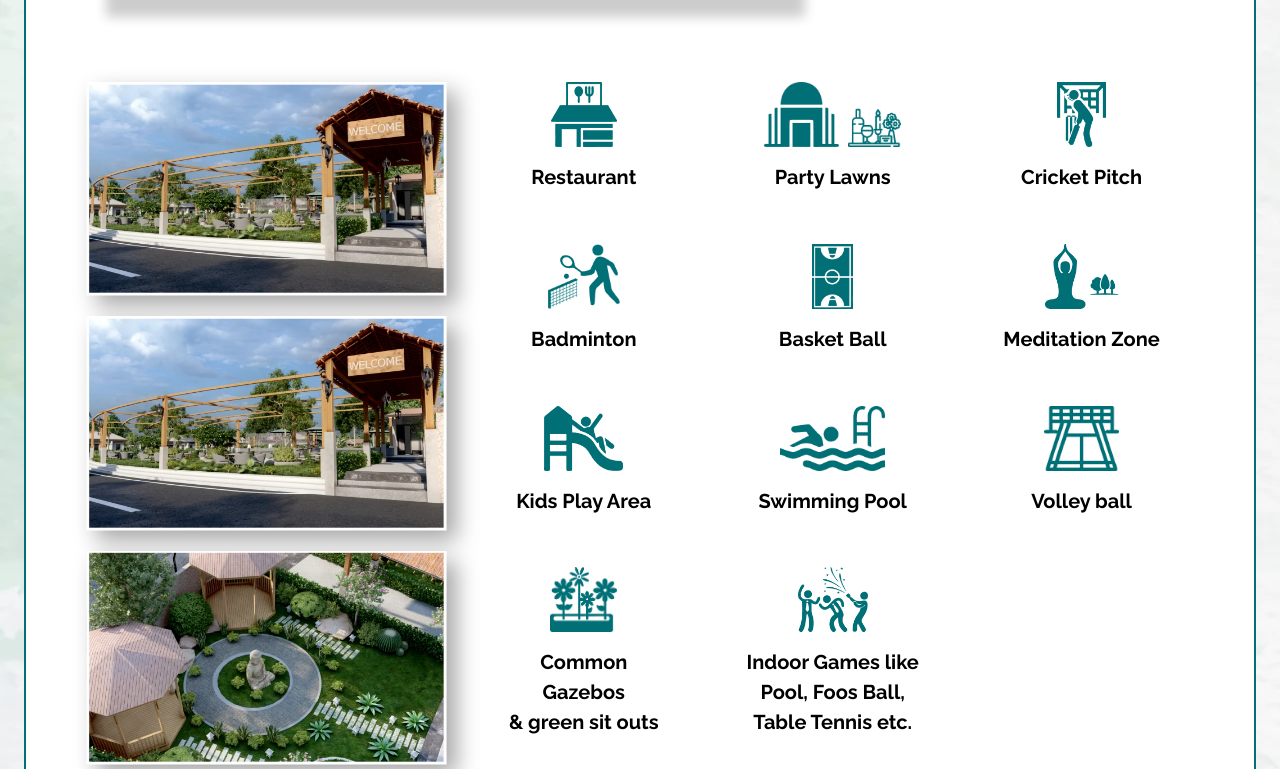
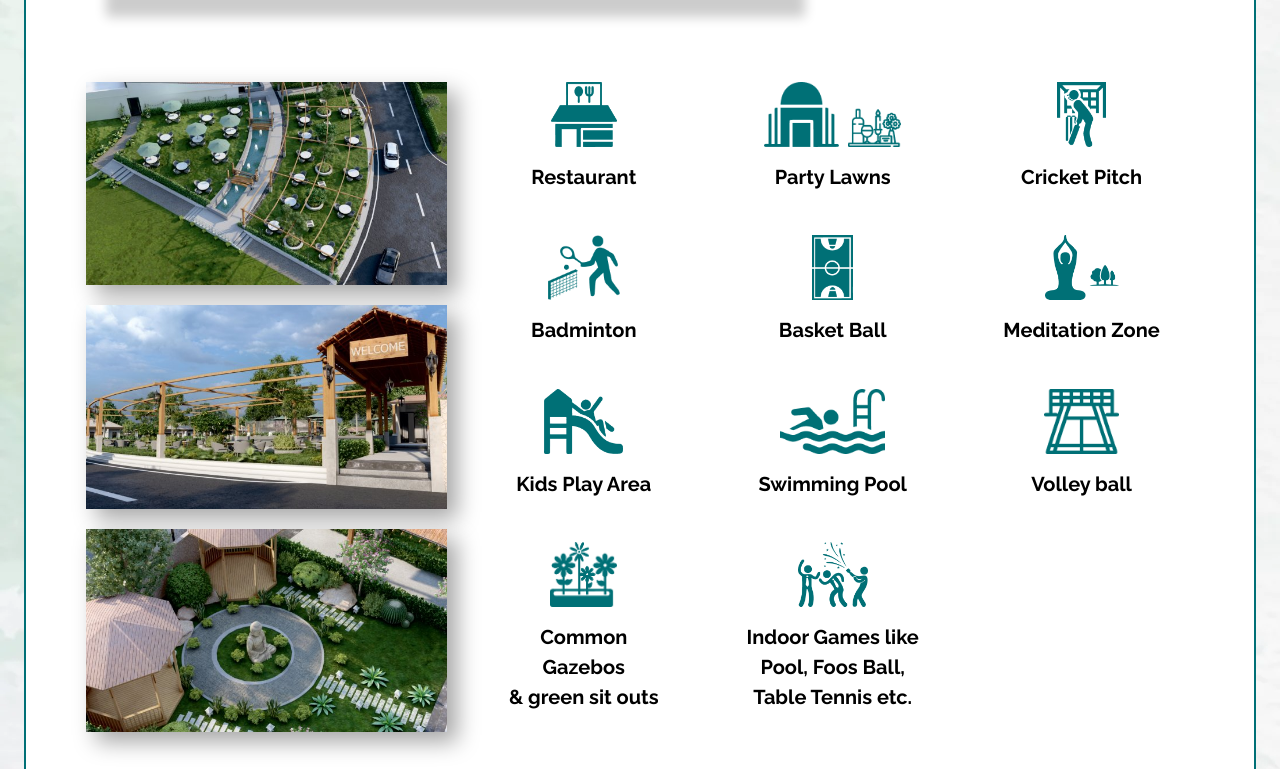
Before and after one commit to Abdullah-Munshi/studio_farms, a website built with Vite: page vanantram.html in a window 1280 px wide. Shown: the part 8266-9035 px from the top of the page. Built offline with nearby package versions, Linux system fonts and the light colour scheme; what tabbyjs would draw is missing.

Commit message:
amenities tab images fixed

```diff
--- a/vanantram.html
+++ b/vanantram.html
@@ -474,7 +474,7 @@
                     <div class="sec-img">
                       <img
                         class="w-full max-w-full"
-                        src="./src/images/am-1.webp"
+                        src="./src/images/am-2.webp"
                         alt=""
                       />
                     </div>
@@ -496,21 +496,21 @@
                       <div class="full-img">
                         <img
                           class="max-w-full w-full image-shadow"
-                          src="./src/images/qq-1.webp"
+                          src="./src/images/qq-1.jpg"
                           alt=""
                         />
                       </div>
                       <div class="full-img">
                         <img
                           class="max-w-full w-full image-shadow"
-                          src="./src/images/qq-1.webp"
+                          src="./src/images/qq-2.jpg"
                           alt=""
                         />
                       </div>
                       <div class="full-img">
                         <img
                           class="max-w-full w-full image-shadow"
-                          src="./src/images/qq-2.webp"
+                          src="./src/images/qq-3.jpg"
                           alt=""
                         />
                       </div>
```
Also changed, not shown: src/images/am-2.webp (added), src/images/ov-1.jpg (added), src/images/ov-2.jpg (added), src/images/ov-3.jpg (added), src/images/ov-4.jpg (added), src/images/ov-5.jpg (added), src/images/qq-1.jpg (added), src/images/qq-2.jpg (added), src/images/qq-3.jpg (added).
